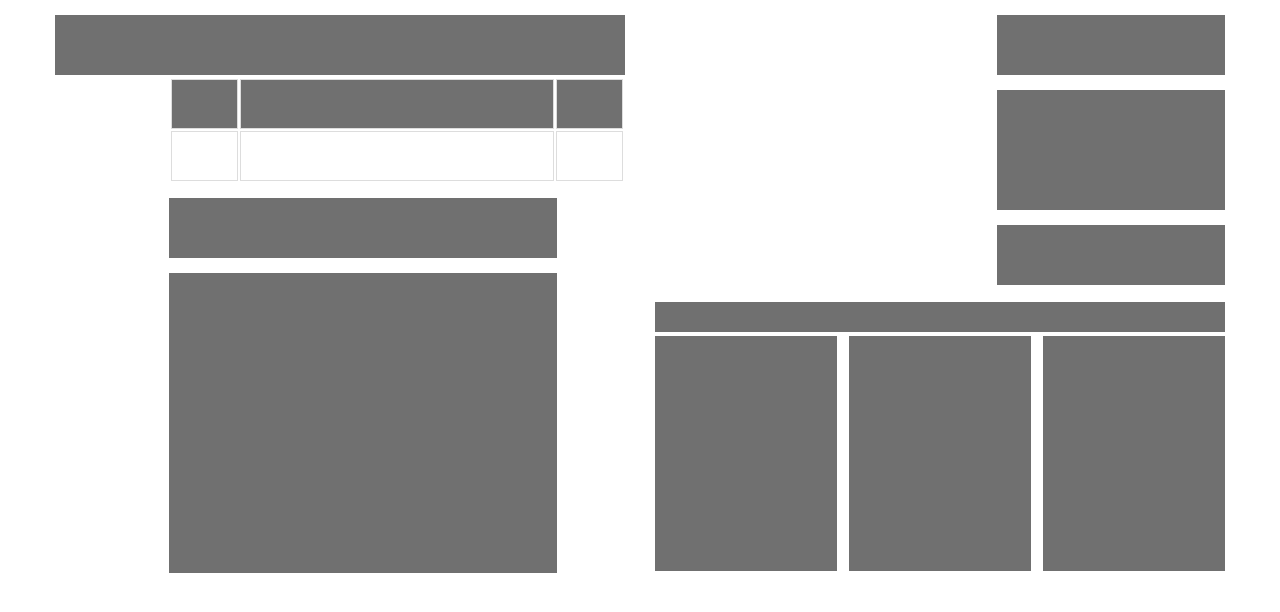
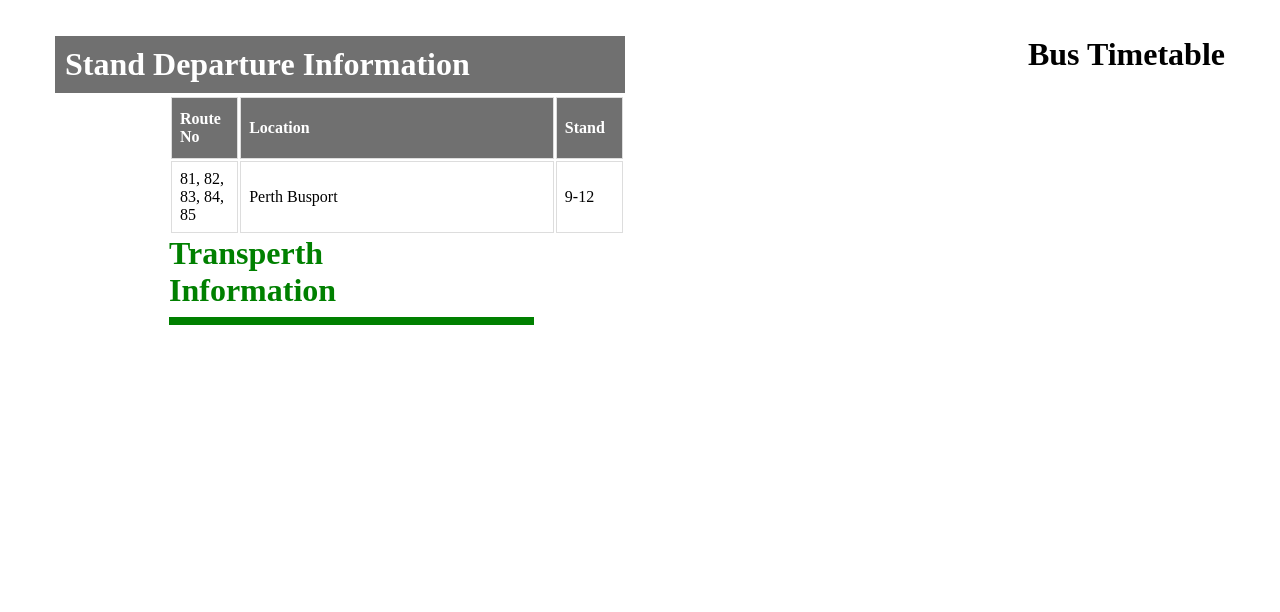
Before and after one commit to Cynthiaw21/cynthiaw21.github.io, a plain HTML site: page index.html in a window 1280 px wide. Drawn offline with Linux system fonts and the light colour scheme.

Commit message:
Add files via upload

```diff
--- a/index.html
+++ b/index.html
@@ -25,8 +25,8 @@
     .tittle {
         background-color: rgb(112, 112, 112);
         color: rgb(255, 255, 255);
-      margin-bottom: 2px;
-      height: 60px;
+        padding: 10px;
+        margin-bottom: 2px
     }
 
     .information td,
@@ -45,42 +45,18 @@
 
     .tabel {
         width: 80%;
-      float: right;
+        float:right
     }
 
     .tittle2 {
         color: rgb(0, 0, 0);
-      float: right
+        float:right
     }
 
-    .hijau {
-      background-color: rgb(112, 112, 112);
-      color: rgb(255, 255, 255);
-      height: 60px;
-      width: 85%;
-    }
+    .hijau h1 {
+        color: green;
+        margin:0;
 
-    .mb20 {
-      margin-bottom: 15px;
-    }
-
-    .qna {
-      background-color: rgb(112, 112, 112);
-      color: rgb(255, 255, 255);
-      height: 300px;
-      width: 85%;
-    }
-
-    .column-w20 {
-      width: 40%;
-      float: right;
-    }
-
-    .col-right-btm .col {
-      float: left;
-      width: 32%;
-      height: 235px;
-      background-color: rgb(112, 112, 112);
     }
   </style>
 </head>
@@ -89,39 +65,39 @@
 <div class="bungkus">
   <div class="row">
     <div class="column">
-        <div class="tittle"></div>
+        <h1 class="tittle">Stand Departure Information</h1>
         <div class="tabel">
-          <table class="information mb20">
-            <tr style="height: 50px;">
-              <th style="width: 15%;"></th>
-              <th></th>
-              <th style="width: 15%;"></th>
+        <table class="information">
+            <tr>
+              <th style="width: 15%;">Route No</th>
+              <th>Location</th>
+              <th style="width: 15%;">Stand</th>
             </tr>
             <tr>
-              <td style="width: 100px; height: 50px;"></td>
-              <td></td>
-              <td></td>
+              <td>81, 82, 83, 84, 85</td>
+              <td>Perth Busport</td>
+              <td>9-12</td>
             </tr>
         </table>
-          <div class="hijau mb20"></div>
-          <div class="qna"></div>
+        <div class="hijau">
+            <h1>Transperth </h1>
+            <h1>Information</h1>
+            <hr style="border: 4px solid green; margin-left: 0; width: 80%;">
         </div>
         </div>
 
+
+
+
+
+
+    </div>
+
+
     <div class="column">
-        <div class="column-w20 mb20">
-          <div class="tittle mb20"></div>
-          <div class="tittle mb20" style="height: 120px;"></div>
-          <div class="tittle"></div>
-        </div>
-        <div style="width: 100%; height: 30px; background-color: rgb(112, 112, 112); display: inline-block;"></div>
-        <div class="action">
-          <div class="col-right-btm">
-            <div class="col"></div>
-            <div class="col" style="margin: 0 2%;"></div>
-            <div class="col"></div>
-          </div>
-        </div>
+        <h1 class="tittle2">Bus Timetable</h1>
+
+
     </div>
   </div>
 </div>
```
Lines whose indentation alone changed are shown as unchanged.
